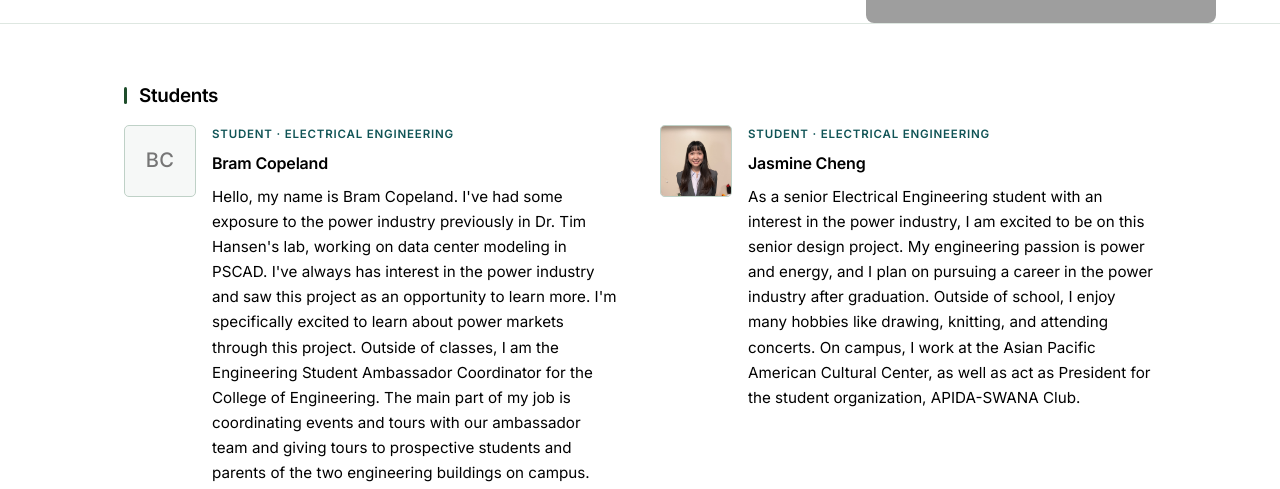
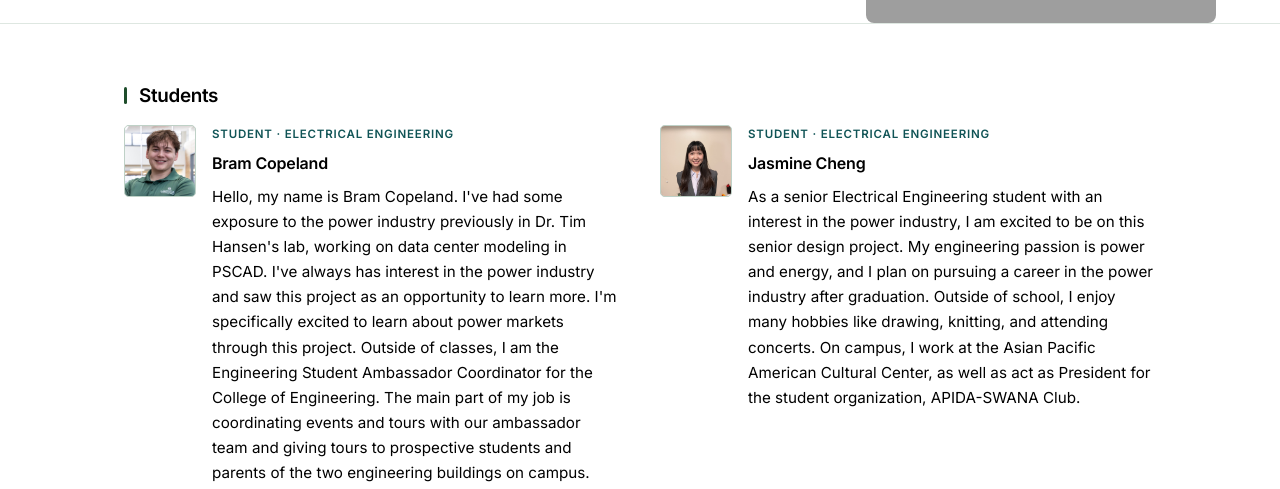
Before and after one commit to bram-exe/Virtual-Inertia, a plain HTML site: page team.html in a window 1280 px wide. Shown: the part 303-792 px from the top of the page. Drawn offline with Linux system fonts and the light colour scheme; grey boxes are pictures that could not be loaded.

Commit message:
Add Bram's headshot to team page
Co-Authored-By: Claude Opus 5.5 <noreply@anthropic.com>

```diff
--- a/team.html
+++ b/team.html
@@ -52,8 +52,7 @@
     <h2 class="sec">Students</h2>
     <div class="grid-2">
       <div class="person">
-        <!-- TODO: swap in a real photo: <img src="imgs/your-photo.jpg" alt="Bram Copeland"> -->
-        <div class="avatar">BC</div>
+        <div class="avatar"><img src="imgs/Bram_Headshot_square.jpg" alt="Bram Copeland"></div>
         <div>
           <p class="role">Student · Electrical Engineering</p>
           <h3>Bram Copeland</h3>
```
Also changed, not shown: imgs/Bram_Headshot_square.jpg (added).
